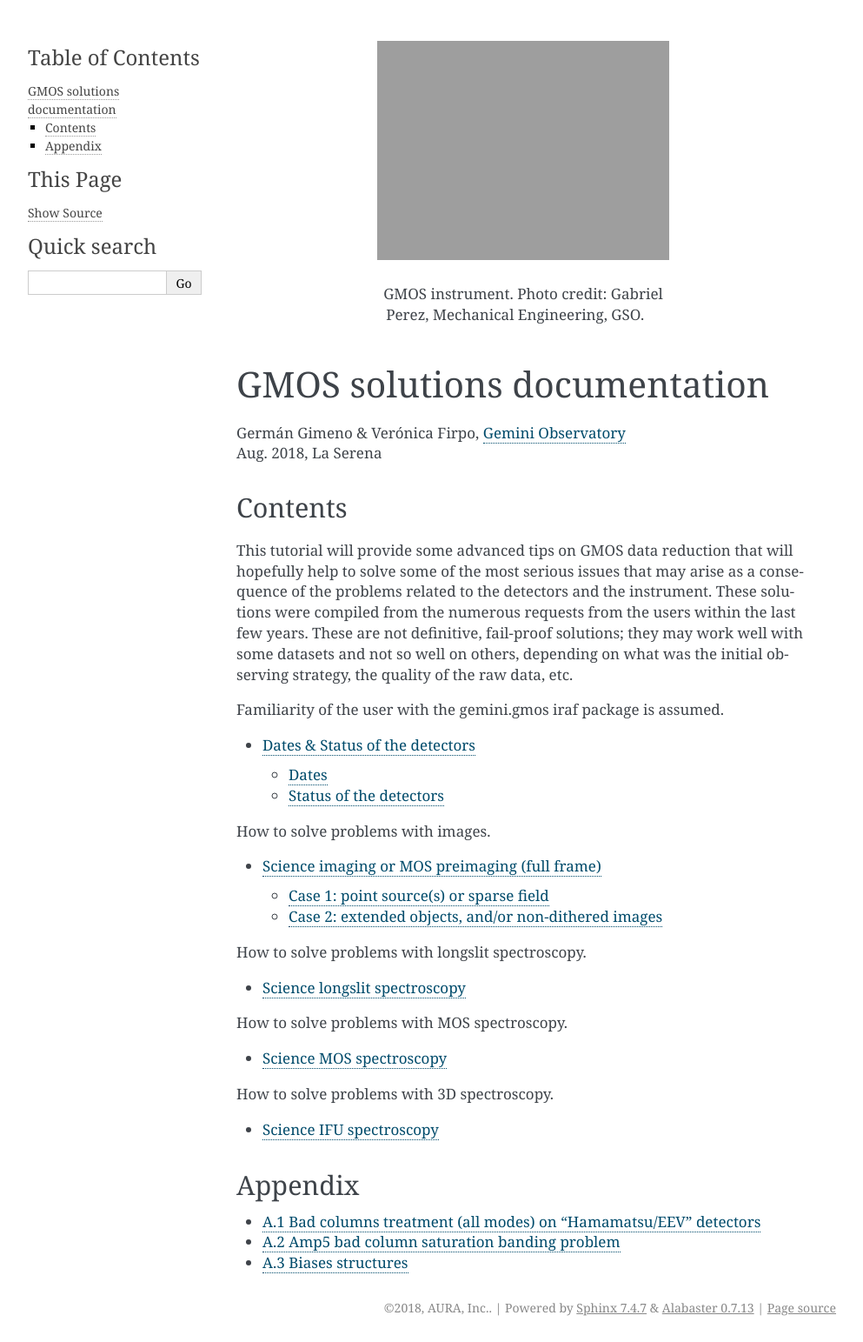
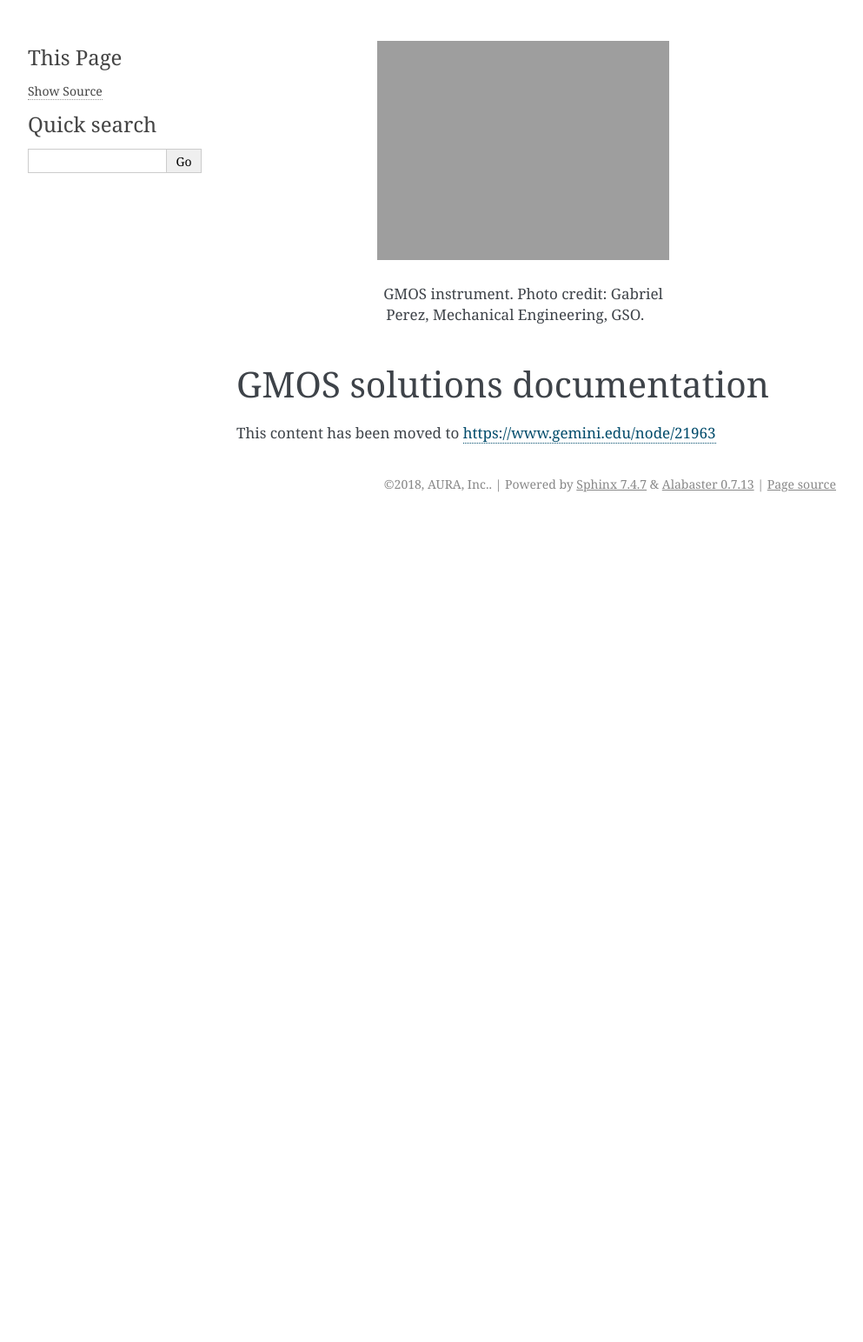
Before and after one commit to GeminiDRSoftware/gmos_data_solutions, a Sphinx documentation site: the page built from docs/source/index.rst, in a window 1280 px wide. Shown: the whole page at 87% size, without its empty margins (148-1141 px from the left). Built offline with Sphinx 7.4.7, drawn with Linux system fonts in a browser that asks for light colours; after the commit the page ends 900 px from its top, so only the background shows below that.

Commit message:
redirect to the more current version on the Gemini webpage.

```diff
--- a/docs/source/index.rst
+++ b/docs/source/index.rst
@@ -12,56 +12,58 @@
 GMOS solutions documentation
 =============================
 
-| Germán Gimeno & Verónica Firpo, `Gemini Observatory <http://www.gemini.edu>`_
-| Aug. 2018, La Serena
+.. | Germán Gimeno & Verónica Firpo, `Gemini Observatory <http://www.gemini.edu>`_
+.. | Aug. 2018, La Serena
 
 
-Contents
-^^^^^^^^
+This content has been moved to https://www.gemini.edu/node/21963
 
-This tutorial will provide some advanced tips on GMOS data reduction that will hopefully help to solve some of the most serious issues that may arise as a consequence of the problems related to the detectors and the instrument. These solutions were compiled from the numerous requests from the users within the last few years. These are not definitive, fail-proof solutions; they may work well with some datasets and not so well on others, depending on what was the initial observing strategy, the quality of the raw data, etc.
+.. Contents
+.. ^^^^^^^^
 
-Familiarity of the user with the gemini.gmos iraf package is assumed.
+.. This tutorial will provide some advanced tips on GMOS data reduction that will hopefully help to solve some of the most serious issues that may arise as a consequence of the problems related to the detectors and the instrument. These solutions were compiled from the numerous requests from the users within the last few years. These are not definitive, fail-proof solutions; they may work well with some datasets and not so well on others, depending on what was the initial observing strategy, the quality of the raw data, etc.
+
+.. Familiarity of the user with the gemini.gmos iraf package is assumed.
 
 
-.. toctree::
-   :maxdepth: 2
+.. .. toctree::
+..   :maxdepth: 2
 
-   dates.rst
+..   dates.rst
 
-How to solve problems with images.
+.. How to solve problems with images.
 
-.. toctree::
-   :maxdepth: 2
+.. .. toctree::
+..    :maxdepth: 2
 
-   imaging.rst
+..   imaging.rst
 
-How to solve problems with longslit spectroscopy.
+.. How to solve problems with longslit spectroscopy.
 
-.. toctree::
-   :maxdepth: 2
+.. .. toctree::
+..   :maxdepth: 2
 
-   spectroscopyLS.rst
+..   spectroscopyLS.rst
 
-How to solve problems with MOS spectroscopy.
+.. How to solve problems with MOS spectroscopy.
 
-.. toctree::
-   :maxdepth: 2
+.. .. toctree::
+..   :maxdepth: 2
 
-   spectroscopyMOS.rst
+..   spectroscopyMOS.rst
 
-How to solve problems with 3D spectroscopy.
+.. How to solve problems with 3D spectroscopy.
 
-.. toctree::
-   :maxdepth: 2
+.. .. toctree::
+..   :maxdepth: 2
 
-   spectroscopyIFU.rst
+..   spectroscopyIFU.rst
 
 
-Appendix
-^^^^^^^^
+.. Appendix
+.. ^^^^^^^^
 
-.. toctree::
-   :maxdepth: 2
+.. .. toctree::
+..   :maxdepth: 2
 
-   appendix.rst
+..   appendix.rst
```
